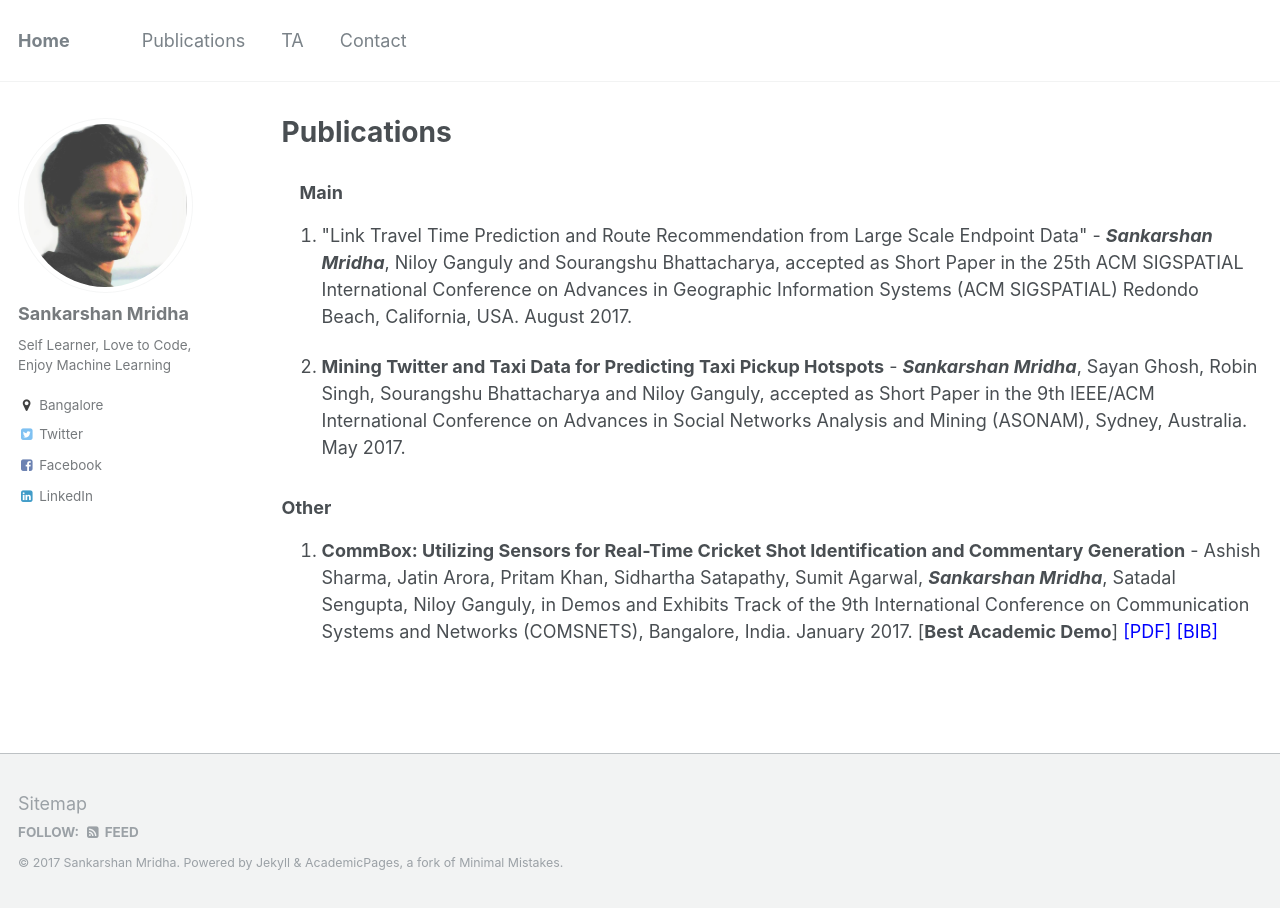
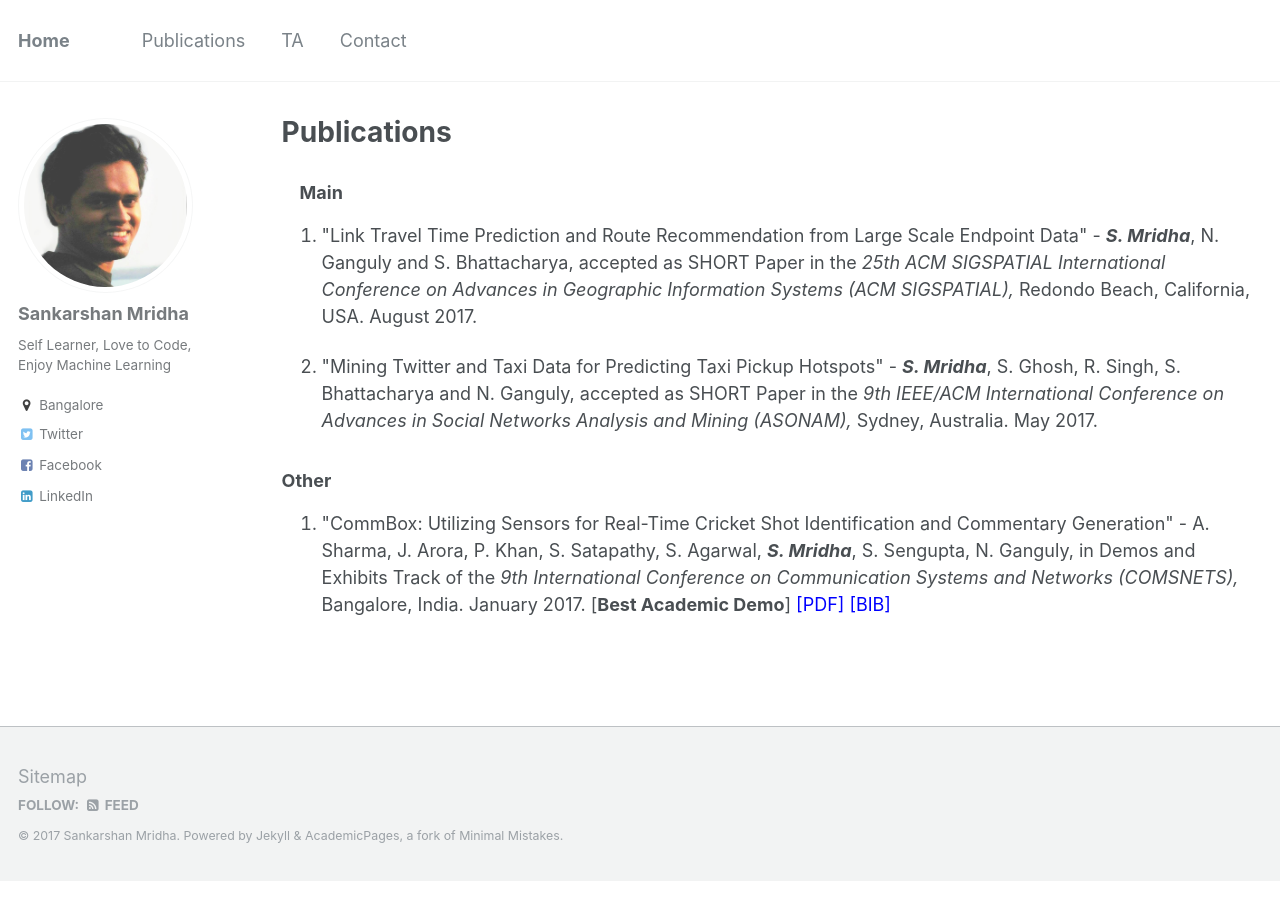
Before and after one commit to msank00/msank00.github.io, a Jekyll site: the page built from _pages/publications.md, in a window 1280 px wide. Built offline with Jekyll 4.4.1, drawn with Linux system fonts in a browser that asks for light colours.

Commit message:
publist updated

```diff
--- a/_pages/publications.md
+++ b/_pages/publications.md
@@ -7,9 +7,9 @@ author_profile: true
 
 
 ### Main
-1. \"Link Travel Time Prediction and Route Recommendation from Large Scale Endpoint Data\" - _**Sankarshan Mridha**_, Niloy Ganguly and Sourangshu Bhattacharya, accepted as Short Paper in the 25th ACM SIGSPATIAL International Conference on Advances in Geographic Information Systems (ACM SIGSPATIAL) Redondo Beach, California, USA. August 2017.
+1. \"Link Travel Time Prediction and Route Recommendation from Large Scale Endpoint Data\" - _**S. Mridha**_, N. Ganguly and S. Bhattacharya, accepted as SHORT Paper in the _25th ACM SIGSPATIAL International Conference on Advances in Geographic Information Systems (ACM SIGSPATIAL),_ Redondo Beach, California, USA. August 2017.
 
-2. **Mining Twitter and Taxi Data for Predicting Taxi Pickup Hotspots** - _**Sankarshan Mridha**_, Sayan Ghosh, Robin Singh, Sourangshu Bhattacharya and Niloy Ganguly, accepted as Short Paper in the 9th IEEE/ACM International Conference on Advances in Social Networks Analysis and Mining (ASONAM), Sydney, Australia. May 2017.
+2. \"Mining Twitter and Taxi Data for Predicting Taxi Pickup Hotspots\" - _**S. Mridha**_, S. Ghosh, R. Singh, S. Bhattacharya and N. Ganguly, accepted as SHORT Paper in the _9th IEEE/ACM International Conference on Advances in Social Networks Analysis and Mining (ASONAM),_ Sydney, Australia. May 2017.
 
 ### Other
-1. **CommBox: Utilizing Sensors for Real-Time Cricket Shot Identification and Commentary Generation** - Ashish Sharma, Jatin Arora, Pritam Khan, Sidhartha Satapathy, Sumit Agarwal, _**Sankarshan Mridha**_, Satadal Sengupta, Niloy Ganguly, in Demos and Exhibits Track of the 9th International Conference on Communication Systems and Networks (COMSNETS), Bangalore, India. January 2017. [**Best Academic Demo**] [<span style="color:blue">[PDF]</span>](/mypapers/mridhasankar_comsnet_2017.pdf) [<span style="color:blue">[BIB]</span>](/mybibs/mridhasankar_comnset_2017.bib.txt)
+1. \"CommBox: Utilizing Sensors for Real-Time Cricket Shot Identification and Commentary Generation\" - A. Sharma, J. Arora, P. Khan, S. Satapathy, S. Agarwal, _**S. Mridha**_, S. Sengupta, N. Ganguly, in Demos and Exhibits Track of the _9th International Conference on Communication Systems and Networks (COMSNETS),_ Bangalore, India. January 2017. [**Best Academic Demo**] [<span style="color:blue">[PDF]</span>](/mypapers/mridhasankar_comsnet_2017.pdf) [<span style="color:blue">[BIB]</span>](/mybibs/mridhasankar_comnset_2017.bib.txt)
```
